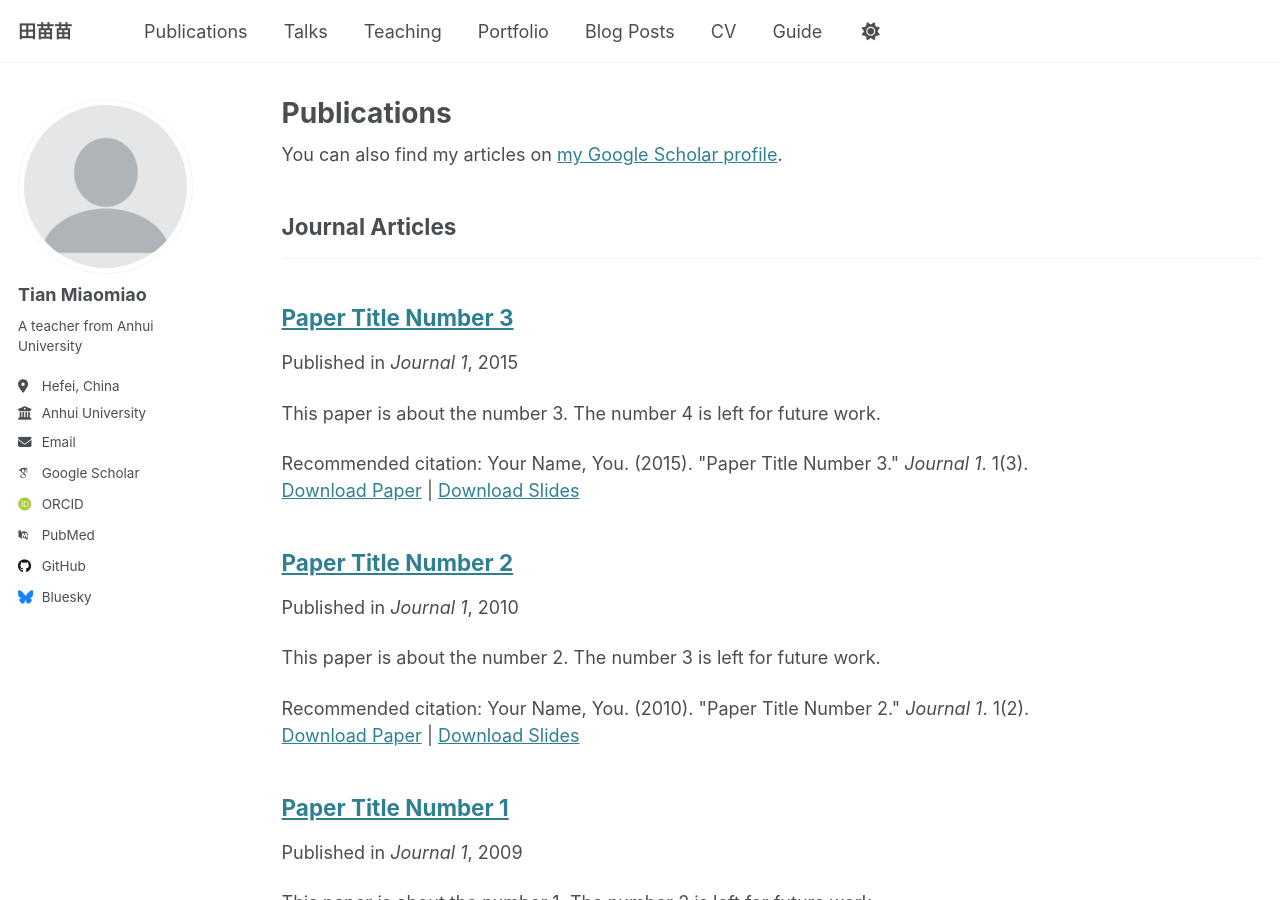
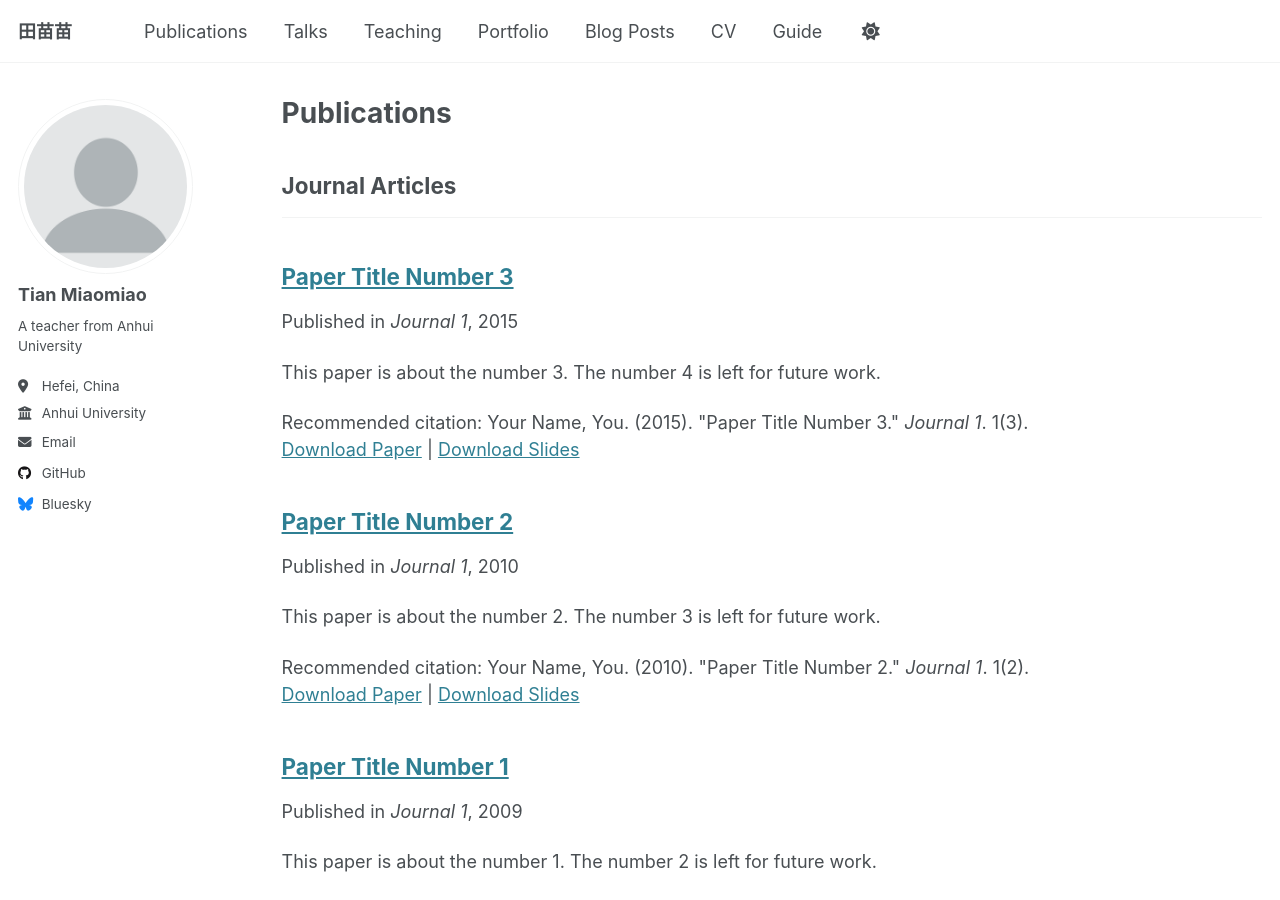
Before and after one commit to dmtian/dmtian.github.io, a Jekyll site: the page built from _pages/publications.html, in a window 1280 px wide and 900 px high. Built offline with Jekyll 4.4.1, drawn with Linux system fonts in a browser that asks for light colours; some web fonts are replaced; part of the change alters nothing that is shown.

Commit message:
Update _config.yml

```diff
--- a/_config.yml
+++ b/_config.yml
@@ -29,17 +29,7 @@ author:
   location         : "Hefei, China"
   employer         : "Anhui University"
   uri              : # URL
-  email            : "none@example.org"
-
-  # Academic websites
-  arxiv            : # URL - Update with the correct link to your profile
-  googlescholar    : "https://scholar.google.com/citations?user=PS_CX0AAAAAJ"
-  impactstory      : # URL
-  orcid            : "http://orcid.org/yourorcidurl"
-  semantic         : # URL
-  pubmed           : "https://www.ncbi.nlm.nih.gov/pubmed/?term=john+snow"
-  researchgate     : # URL
-  scopus           : # URL
+  email            : "mtian@ahu.edu.cn"
 
   # Repositories and software development
   bitbucket        : # Username - Update with your username on the site
```
